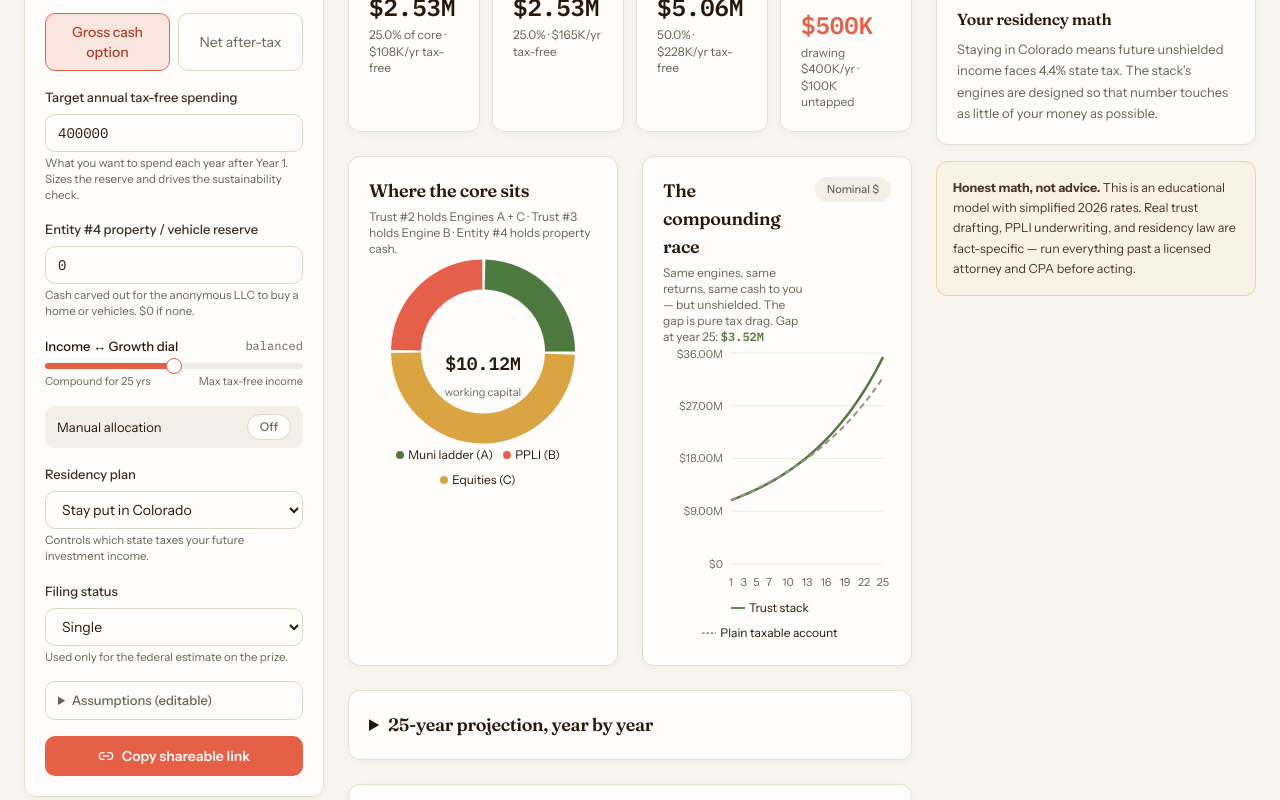
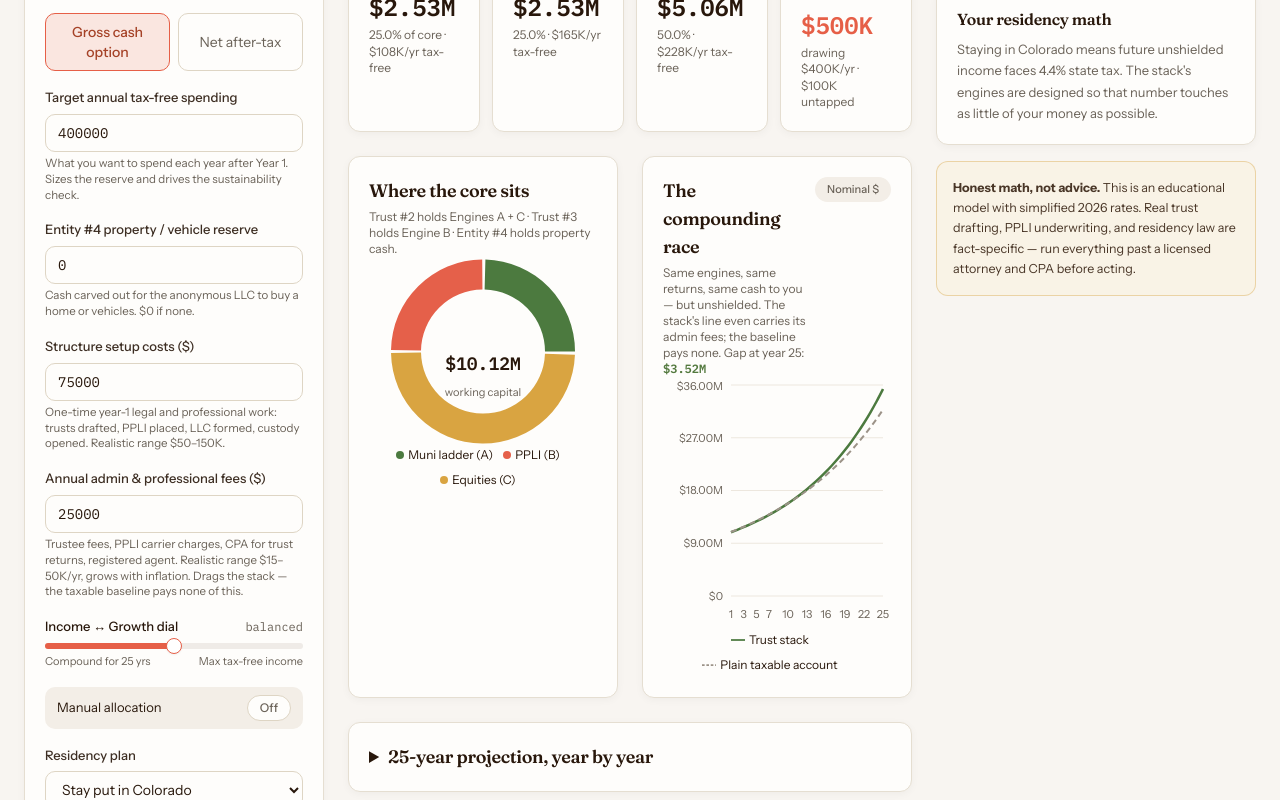
Before and after one commit to microDOS2/lottery-trust-stack, a React (Vite) app: page / in a window 1280 px wide. Shown: the part 475-1275 px from the top of the page. Built offline with nearby package versions, Linux system fonts and the light colour scheme.

Commit message:
Add structure setup/admin costs, foreign-trust reality check, trustee-roles guide edit

```diff
--- a/src/sections/CalculatorView.tsx
+++ b/src/sections/CalculatorView.tsx
@@ -91,6 +91,14 @@ export default function CalculatorView(p: Props) {
 
         <Field label="Entity #4 property / vehicle reserve" help={inp.residency === 'pr' ? "LLC can hold investment property — but not your PR primary residence (2026 rules require direct/trust ownership)." : "Cash carved out for the anonymous LLC to buy a home or vehicles. $0 if none."}>
           <input type="number" className="w-full rounded-md border border-input bg-card px-3 py-2 text-sm font-num" value={inp.entity4} min={0} step={50000} onChange={(e) => set('entity4', +e.target.value || 0)} />
+        </Field>
+
+        <Field label="Structure setup costs ($)" help="One-time year-1 legal and professional work: trusts drafted, PPLI placed, LLC formed, custody opened. Realistic range $50–150K.">
+          <input type="number" className="w-full rounded-md border border-input bg-card px-3 py-2 text-sm font-num" value={inp.setupCost} min={0} step={5000} onChange={(e) => set('setupCost', +e.target.value || 0)} />
+        </Field>
+
+        <Field label="Annual admin & professional fees ($)" help="Trustee fees, PPLI carrier charges, CPA for trust returns, registered agent. Realistic range $15–50K/yr, grows with inflation. Drags the stack — the taxable baseline pays none of this.">
+          <input type="number" className="w-full rounded-md border border-input bg-card px-3 py-2 text-sm font-num" value={inp.annualAdmin} min={0} step={1000} onChange={(e) => set('annualAdmin', +e.target.value || 0)} />
         </Field>
 
         <div>
@@ -204,7 +212,7 @@ export default function CalculatorView(p: Props) {
               <div>
                 <h3 className="font-display text-lg font-semibold">The compounding race</h3>
                 <p className="mt-1 text-xs text-muted-foreground">
-                  Same engines, same returns, same cash to you — but unshielded. The gap is pure tax drag.
+                  Same engines, same returns, same cash to you — but unshielded. The stack's line even carries its admin fees; the baseline pays none.
                   Gap at year 25: <span className="font-num font-semibold stat-good">{fmtCompact(r.advantage)}</span>
                 </p>
               </div>
@@ -291,6 +299,7 @@ function ProjectionTable({ r }: { r: StackResult }) {
               <th className="px-3 py-2 text-right font-medium">Beginning</th>
               <th className="px-3 py-2 text-right font-medium">Cash to you</th>
               <th className="px-3 py-2 text-right font-medium">Reinvested</th>
+              <th className="px-3 py-2 text-right font-medium">Fees</th>
               <th className="px-3 py-2 text-right font-medium">Growth</th>
               <th className="px-3 py-2 text-right font-medium">Ending</th>
             </tr>
@@ -302,6 +311,7 @@ function ProjectionTable({ r }: { r: StackResult }) {
                 <td className="px-3 py-1.5 text-right">{fmt(row.begin)}</td>
                 <td className="px-3 py-1.5 text-right stat-warm">{fmt(row.cash)}</td>
                 <td className="px-3 py-1.5 text-right">{row.reinvested > 1 ? fmt(row.reinvested) : '—'}</td>
+                <td className="px-3 py-1.5 text-right text-muted-foreground">{row.fees > 1 ? fmt(row.fees) : '—'}</td>
                 <td className="px-3 py-1.5 text-right stat-good">{fmt(row.growth)}</td>
                 <td className="px-3 py-1.5 text-right font-semibold">{fmt(row.end)}</td>
               </tr>
```
